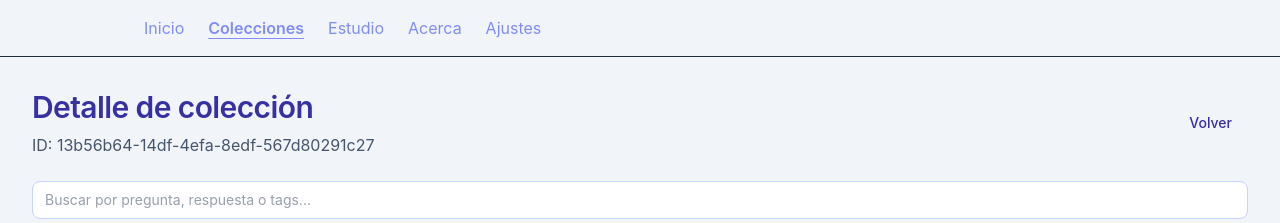
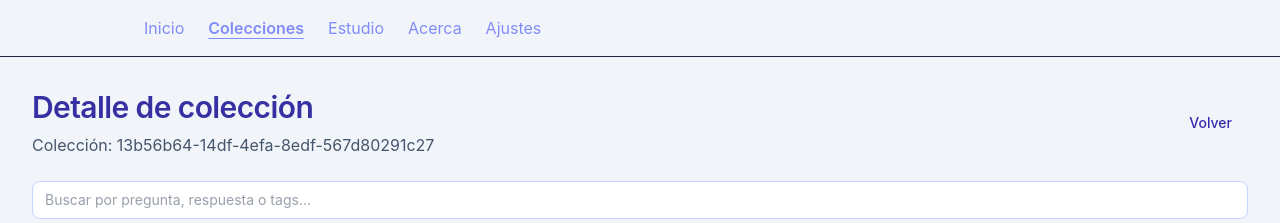
Before and after one commit to dnhosemacs-svg/FlashLearn, a React (Vite) app: page /collections/13b56b64-14df-4efa-8edf-567d80291c27 in a window 1280 px wide. Shown: the top 223 px of the page. Built offline with nearby package versions, Linux system fonts and the light colour scheme.

Commit message:
nombre de coleccion en detalles de web

```diff
--- a/src/pages/CollectionDetailPage.tsx
+++ b/src/pages/CollectionDetailPage.tsx
@@ -7,12 +7,14 @@ import FlashcardForm from '../components/features/flashcards/FlashcardForm'
 import FlashcardList from '../components/features/flashcards/FlashcardList'
 import Spinner from '../components/ui/Spinner'
 import { useFlashcardsContext } from '../context/FlashcardsContext'
+import { useCollectionsContext } from '../context/CollectionsContext'
 import type { CreateFlashcardInput } from '../types/domain'
 import {useNavigate} from 'react-router-dom'
 
 export default function CollectionDetailPage() {
   const { collectionId } = useParams<{ collectionId: string }>()
   const { allFlashcards, network, refresh, createForCollection, update, remove } = useFlashcardsContext()
+  const { collections } = useCollectionsContext()
   const [editingFlashcardId, setEditingFlashcardId] = useState<string | null>(null)
   const [searchQuery, setSearchQuery] = useState('')
   const navigate = useNavigate()
@@ -22,6 +24,10 @@ export default function CollectionDetailPage() {
     [allFlashcards, collectionId],
   )
   const editingFlashcard = flashcards.find((card) => card.id === editingFlashcardId)
+  const collectionName = useMemo(
+    () => collections.find((collection) => collection.id === collectionId)?.name ?? collectionId,
+    [collections, collectionId],
+  )
 
   const normalizedQuery = searchQuery.trim().toLowerCase()
 
@@ -135,7 +141,7 @@ export default function CollectionDetailPage() {
       <div className="page-header">
         <div>
           <h1 className="page-title">Detalle de colección</h1>
-          <p className="page-subtitle">ID: {collectionId}</p>
+          <p className="page-subtitle">Colección: {collectionName}</p>
         </div>
         <Link to="/collections">
           <Button variant="ghost">Volver</Button>
```
